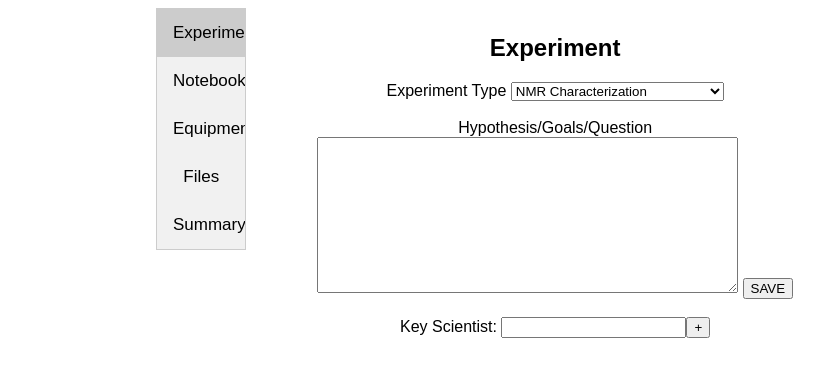
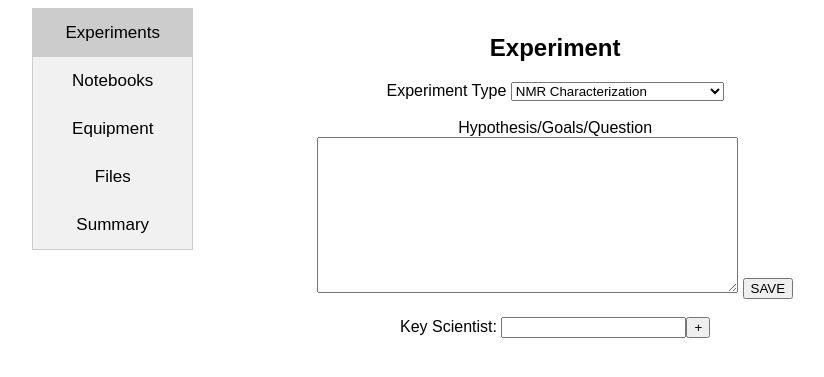
Before and after one commit to DukeOfEtiquette/Vala, a Django app: template splash/templates/splash/edit.html in a window 1280 px wide. Shown: the part 87-464 px from the top of the page, without its empty margins (222-1046 px from the left). Run offline with Django 3.2, Linux system fonts and the light colour scheme; the template is opened without the code that fills it, so the values that code supplies are empty; parts of the project's set-up code (start-up, migrations or seed data) failed here and were passed over; some libraries are stand-ins or nearby versions.

Commit message:
fixed the edit form tab

```diff
--- a/splash/static/splash/style.css
+++ b/splash/static/splash/style.css
@@ -135,11 +135,8 @@ table {
 ul.tab {
   list-style-type: none;
   text-align:center;
-  width: 10%;
-  margin-left: 20%;
-  margin-right: 0%;
-  margin-bottom: 0;
-  margin-top: 0;
+  width: 18%;
+  margin: 0;
   padding: 0;
   overflow: hidden;
   border: 1px solid #ccc;
```
